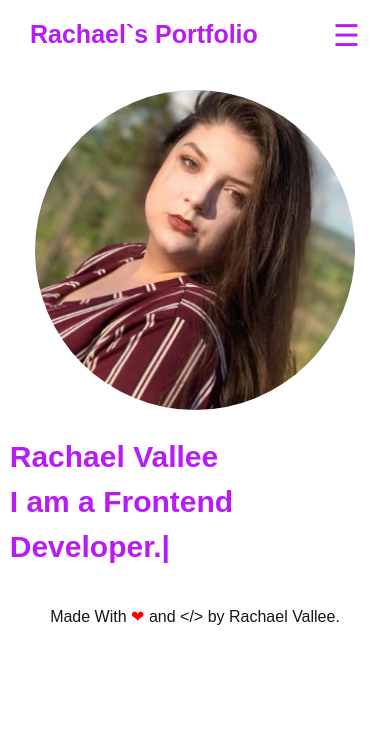
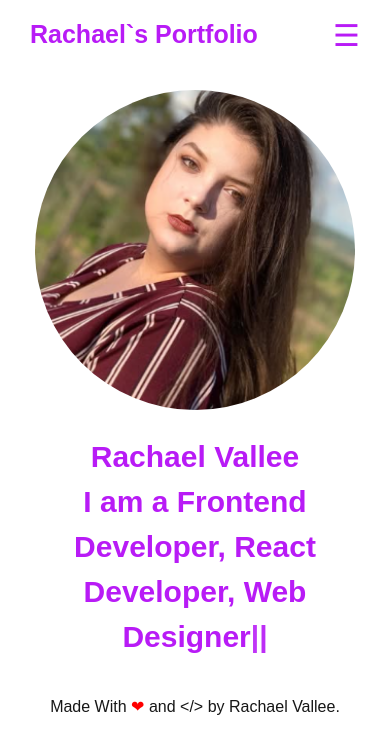
Before and after one commit to rvallee1017/new-portfolio, a Next.js app in the folder portfolio/: page / in a window 390 px wide. Shown: the top 754 px of the page. Built offline with nearby package versions, Linux system fonts and the light colour scheme.

Commit message:
added code:

```diff
--- /dev/null
+++ b/package.json
@@ -0,0 +1,5 @@
+{
+  "dependencies": {
+    "typed.js": "^3.0.0"
+  }
+}
--- a/portfolio/src/app/page.tsx
+++ b/portfolio/src/app/page.tsx
@@ -1,18 +1,39 @@
-import Link from "next/dist/client/link";
+"use client";
+
+import { useEffect, useRef } from "react";
+import Link from "next/link";
 import NavBar from "./components/NavBar";
+import Typed from "typed.js";
 
 export default function Home() {
+  const typedRef = useRef<HTMLSpanElement>(null);
+
+useEffect(() => {
+  if (!typedRef.current) return;
+
+  const typed = new Typed(typedRef.current, {
+    strings: ["Frontend Developer, React Developer, Web Designer"],
+    typeSpeed: 70,
+    backSpeed: 40,
+    backDelay: 1500,
+    loop: true,
+  });
+
+  return () => {
+    typed.destroy();
+  };
+}, []);
   return (
     <>
     <NavBar />
 
       <main className="w-[95%] mx-auto mt-5">
         <section className="flex flex-col-reverse md:flex-row-reverse items-center justify-center gap-6">
-          <div className="text-left">
+          <div className="text-center md:text-left">
             <div className="text-[30px] font-semibold text-[#b81bf6] mb-2.5 align-center justify-center">
               <h1 className="align-center">Rachael Vallee</h1>
               <div className="type">
-                I am a <span id="element">Frontend Developer.</span>
+                I am a <span ref={typedRef}></span>
                 <span className="typed-cursor typed-cursor--blink" aria-hidden="true">
                   |
                 </span>
```
Also changed, not shown: 1 other file (tests, documents, lock files or other folders).
